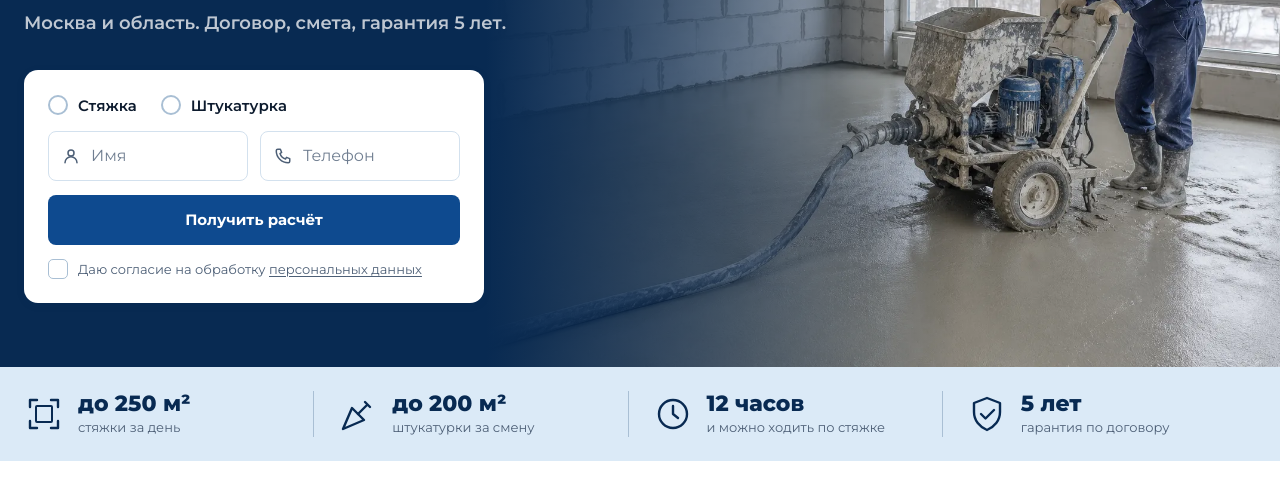
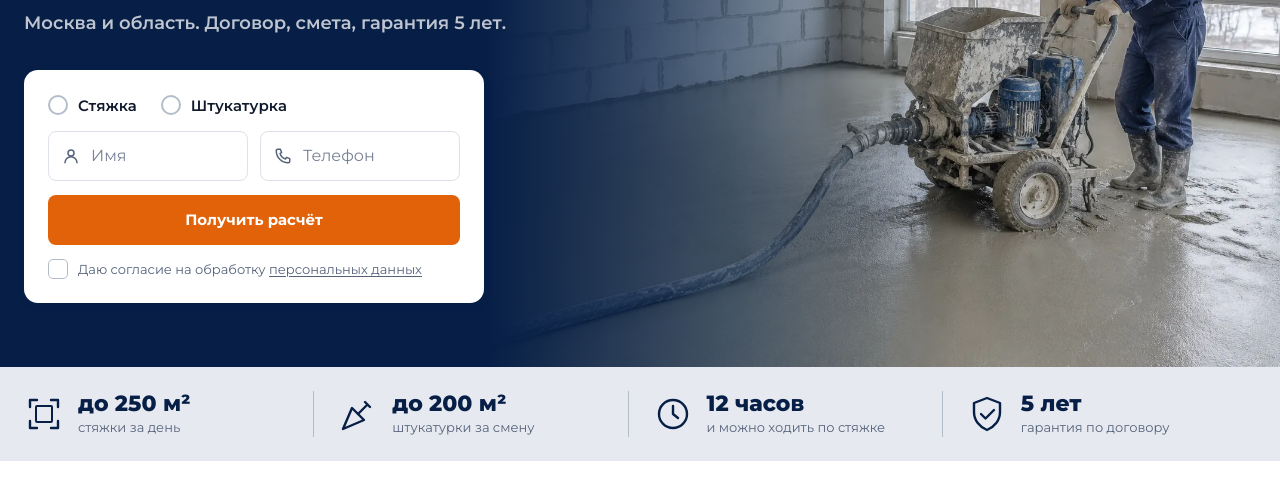
Before and after one commit to TorfinKissed1/cmo24, a plain HTML site: page index.html in a window 1280 px wide. Shown: the part 322-800 px from the top of the page. Drawn offline with Linux system fonts and the light colour scheme; a web font is replaced by a local one.

Commit message:
Цвета с логотипа-образца: тёмно-синий и оранжевый; шрифт отдельными файлами на каждую насыщенность

```diff
--- a/css/base.css
+++ b/css/base.css
@@ -1,39 +1,91 @@
 /* Брейкпоинты: 1240, 1100, 1024, 768, 480, 340. В @media переменные не работают, поэтому числа. */
+
+/* Шрифт отдельными файлами на каждую насыщенность: переменный файл WebKit под Windows рисует тонким. */
 @font-face {
   font-family: "Montserrat";
-  src: url("../fonts/montserrat-cyrillic-wght-normal.woff2") format("woff2");
-  font-weight: 100 900;
+  src: url("../fonts/montserrat-cyrillic-400-normal.woff2") format("woff2");
+  font-weight: 400;
   font-display: swap;
   unicode-range: U+0301, U+0400-045F, U+0490-0491, U+04B0-04B1, U+2116;
 }
 
 @font-face {
   font-family: "Montserrat";
-  src: url("../fonts/montserrat-latin-wght-normal.woff2") format("woff2");
-  font-weight: 100 900;
+  src: url("../fonts/montserrat-cyrillic-600-normal.woff2") format("woff2");
+  font-weight: 600;
+  font-display: swap;
+  unicode-range: U+0301, U+0400-045F, U+0490-0491, U+04B0-04B1, U+2116;
+}
+
+@font-face {
+  font-family: "Montserrat";
+  src: url("../fonts/montserrat-cyrillic-700-normal.woff2") format("woff2");
+  font-weight: 700;
+  font-display: swap;
+  unicode-range: U+0301, U+0400-045F, U+0490-0491, U+04B0-04B1, U+2116;
+}
+
+@font-face {
+  font-family: "Montserrat";
+  src: url("../fonts/montserrat-cyrillic-800-normal.woff2") format("woff2");
+  font-weight: 800;
+  font-display: swap;
+  unicode-range: U+0301, U+0400-045F, U+0490-0491, U+04B0-04B1, U+2116;
+}
+
+@font-face {
+  font-family: "Montserrat";
+  src: url("../fonts/montserrat-latin-400-normal.woff2") format("woff2");
+  font-weight: 400;
+  font-display: swap;
+  unicode-range: U+0000-00FF, U+0131, U+0152-0153, U+02BB-02BC, U+02C6, U+02DA, U+02DC, U+2000-206F, U+20AC, U+20BD, U+2122, U+2191, U+2193, U+2212, U+2215, U+FEFF, U+FFFD;
+}
+
+@font-face {
+  font-family: "Montserrat";
+  src: url("../fonts/montserrat-latin-600-normal.woff2") format("woff2");
+  font-weight: 600;
+  font-display: swap;
+  unicode-range: U+0000-00FF, U+0131, U+0152-0153, U+02BB-02BC, U+02C6, U+02DA, U+02DC, U+2000-206F, U+20AC, U+20BD, U+2122, U+2191, U+2193, U+2212, U+2215, U+FEFF, U+FFFD;
+}
+
+@font-face {
+  font-family: "Montserrat";
+  src: url("../fonts/montserrat-latin-700-normal.woff2") format("woff2");
+  font-weight: 700;
+  font-display: swap;
+  unicode-range: U+0000-00FF, U+0131, U+0152-0153, U+02BB-02BC, U+02C6, U+02DA, U+02DC, U+2000-206F, U+20AC, U+20BD, U+2122, U+2191, U+2193, U+2212, U+2215, U+FEFF, U+FFFD;
+}
+
+@font-face {
+  font-family: "Montserrat";
+  src: url("../fonts/montserrat-latin-800-normal.woff2") format("woff2");
+  font-weight: 800;
   font-display: swap;
   unicode-range: U+0000-00FF, U+0131, U+0152-0153, U+02BB-02BC, U+02C6, U+02DA, U+02DC, U+2000-206F, U+20AC, U+20BD, U+2122, U+2191, U+2193, U+2212, U+2215, U+FEFF, U+FFFD;
 }
 
 :root {
-  --color-navy: #082a52;
-  --color-navy-soft: #0f3a6e;
-  --color-blue: #0e4a8f;
-  --color-blue-hover: #0b3c75;
-  --color-accent: #3a99d2;
+  /* Тёмно-синий и оранжевый сняты с логотипа-образца заказчика. */
+  --color-navy: #071f47;
+  --color-navy-soft: #12305f;
+  --color-primary: #e2620a;
+  --color-primary-hover: #c95504;
+  --color-primary-text: #c25400;
   --color-bg: #ffffff;
-  --color-pale: #eaf3fc;
-  --color-pale-strong: #dbeaf7;
+  --color-pale: #f2f4f7;
+  --color-pale-strong: #e6eaf0;
   --color-surface: #ffffff;
-  --color-text: #0d1b2e;
-  --color-text-muted: #4d5f76;
+  --color-text: #0f1b2d;
+  --color-text-muted: #55627a;
   --color-text-on-dark: #ffffff;
   --color-text-on-dark-muted: rgba(255, 255, 255, 0.74);
-  --color-border: #d3e1ee;
-  --color-border-strong: #a9bfd4;
-  --color-border-on-dark: rgba(255, 255, 255, 0.2);
+  --color-border: #dde2e9;
+  --color-border-strong: #b3bdca;
+  --color-border-on-dark: rgba(255, 255, 255, 0.18);
+  --color-photo-shade: rgba(7, 31, 71, 0.88);
   --color-error: #c62828;
-  --color-focus: #3a99d2;
+  --color-focus: #e2620a;
 
   --font-main: "Montserrat", "Segoe UI", Arial, sans-serif;
   --fs-hero: 52px;
@@ -239,7 +291,7 @@ svg {
 
 .button--primary {
   color: var(--color-text-on-dark);
-  background: var(--color-blue);
+  background: var(--color-primary);
 }
 
 .button--light {
@@ -260,7 +312,7 @@ svg {
 
 @media (hover: hover) {
   .button--primary:hover {
-    background: var(--color-blue-hover);
+    background: var(--color-primary-hover);
   }
 
   .button--light:hover {
--- a/css/form.css
+++ b/css/form.css
@@ -112,7 +112,7 @@
 
 .field__input:focus,
 .field__input:focus-visible {
-  border-color: var(--color-blue);
+  border-color: var(--color-navy);
   outline: none;
 }
 
```
Also changed, not shown: fonts/montserrat-cyrillic-400-normal.woff2 (added), fonts/montserrat-cyrillic-600-normal.woff2 (added), fonts/montserrat-cyrillic-700-normal.woff2 (added), fonts/montserrat-cyrillic-800-normal.woff2 (added), fonts/montserrat-cyrillic-wght-normal.woff2 (deleted), fonts/montserrat-latin-400-normal.woff2 (added), fonts/montserrat-latin-600-normal.woff2 (added), fonts/montserrat-latin-700-normal.woff2 (added), fonts/montserrat-latin-800-normal.woff2 (added), fonts/montserrat-latin-wght-normal.woff2 (deleted).
